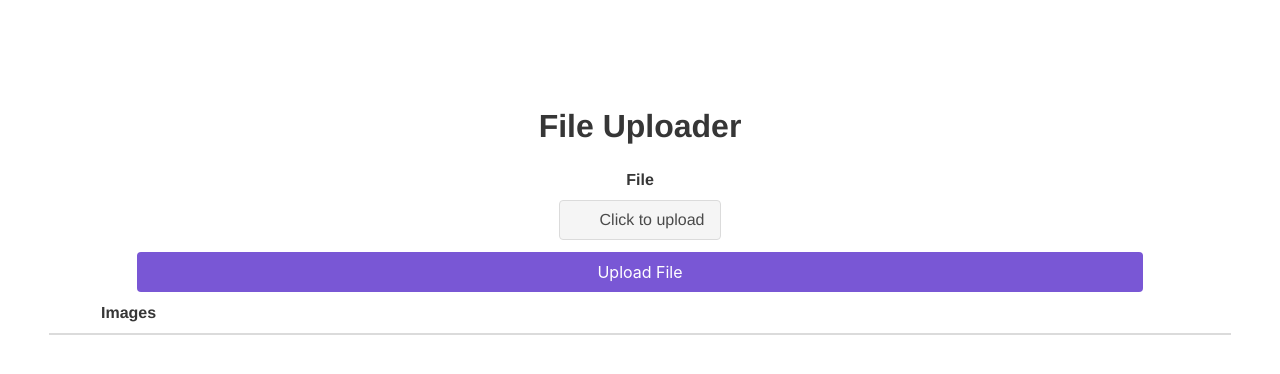
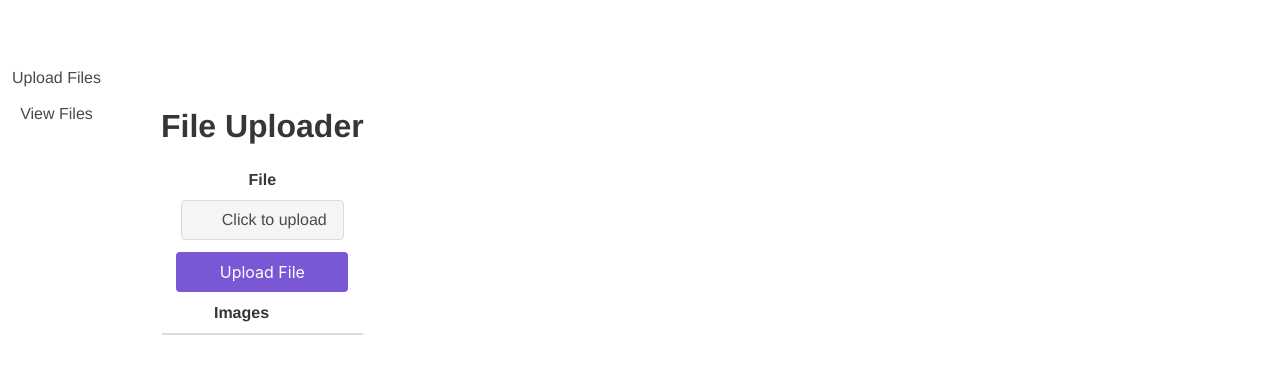
Before and after one commit to basicallysteve/file-uploader-example, a Vue app: page / in a window 1280 px wide. Shown: the top 374 px of the page. Built offline with nearby package versions, Linux system fonts and the light colour scheme; no server answers.

Commit message:
Reconfiguring styles

```diff
--- a/src/App.vue
+++ b/src/App.vue
@@ -1,6 +1,12 @@
 <template>
-  <div id="app">
-   <section class="section">
+  <div id="app" class="is-flex is-flex-direction-row">
+   <b-menu>
+     <b-menu-list>
+       <b-menu-item label="Upload Files" />
+       <b-menu-item label="View Files" />
+     </b-menu-list>
+   </b-menu>
+   <section class="section is-full">
     <h1 class="title">File Uploader</h1>
     <file-uploader />
     <file-viewer />
```
Also changed, not shown: 1 other file (tests, documents, lock files or other folders).
